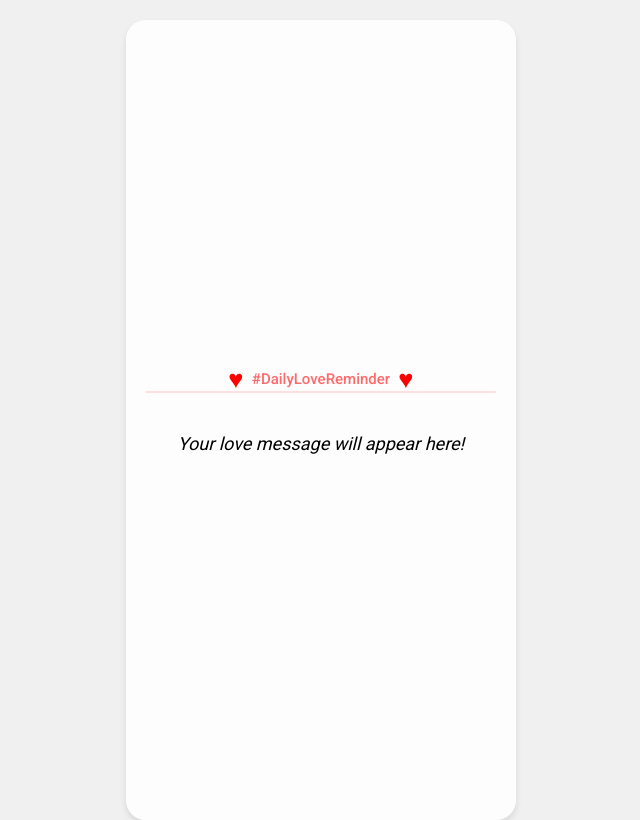
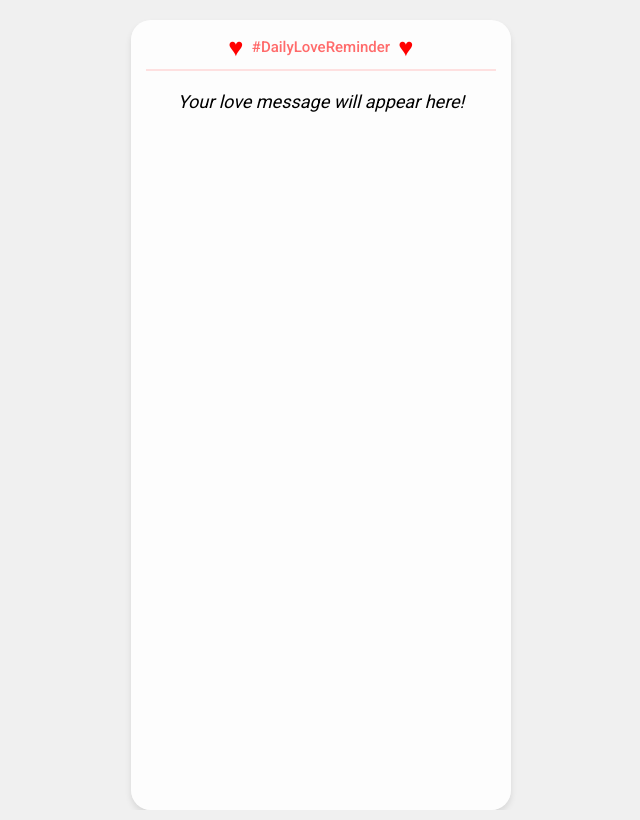
Before and after one commit to Jarnito/DailyLoveReminder, a website: page index.html in a window 1280 px wide. Shown: the whole page, without its empty margins (319-959 px from the left). Drawn offline with Linux system fonts and the light colour scheme; no server answers.

Commit message:
UI changes

```diff
--- a/styles.css
+++ b/styles.css
@@ -21,12 +21,12 @@ body {
     max-height: calc(100vh - 40px);
     margin: auto;
     text-align: center;
-    padding: 20px;
+    padding: 15px;
     background-color: rgba(255, 255, 255, 0.9);
     border-radius: 20px;
     box-shadow: 0 4px 6px rgba(0, 0, 0, 0.1);
     display: flex;
-    justify-content: center;
+    justify-content: flex-start;
     align-items: center;
     flex-direction: column;
     overflow: hidden;
@@ -36,7 +36,7 @@ body {
     text-align: center;
     font-size: 18px;
     font-style: italic;
-    margin: 20px 0;
+    margin: 10px 0;
 }
 
 .heart {
@@ -57,7 +57,8 @@ body {
     justify-content: center;
     align-items: center;
     flex-direction: row;
-    margin-bottom: 20px;
+    margin-bottom: 10px;
+    padding-bottom: 10px;
     border-bottom: 2px solid rgba(255, 107, 107, 0.2);
     width: 100%;
 }
@@ -66,7 +67,7 @@ body {
     max-width: 100%;
     max-height: 50vh;
     height: auto;
-    margin-top: 20px;
+    margin-top: 10px;
     border-radius: 20px;
     object-fit: contain;
 }
```
